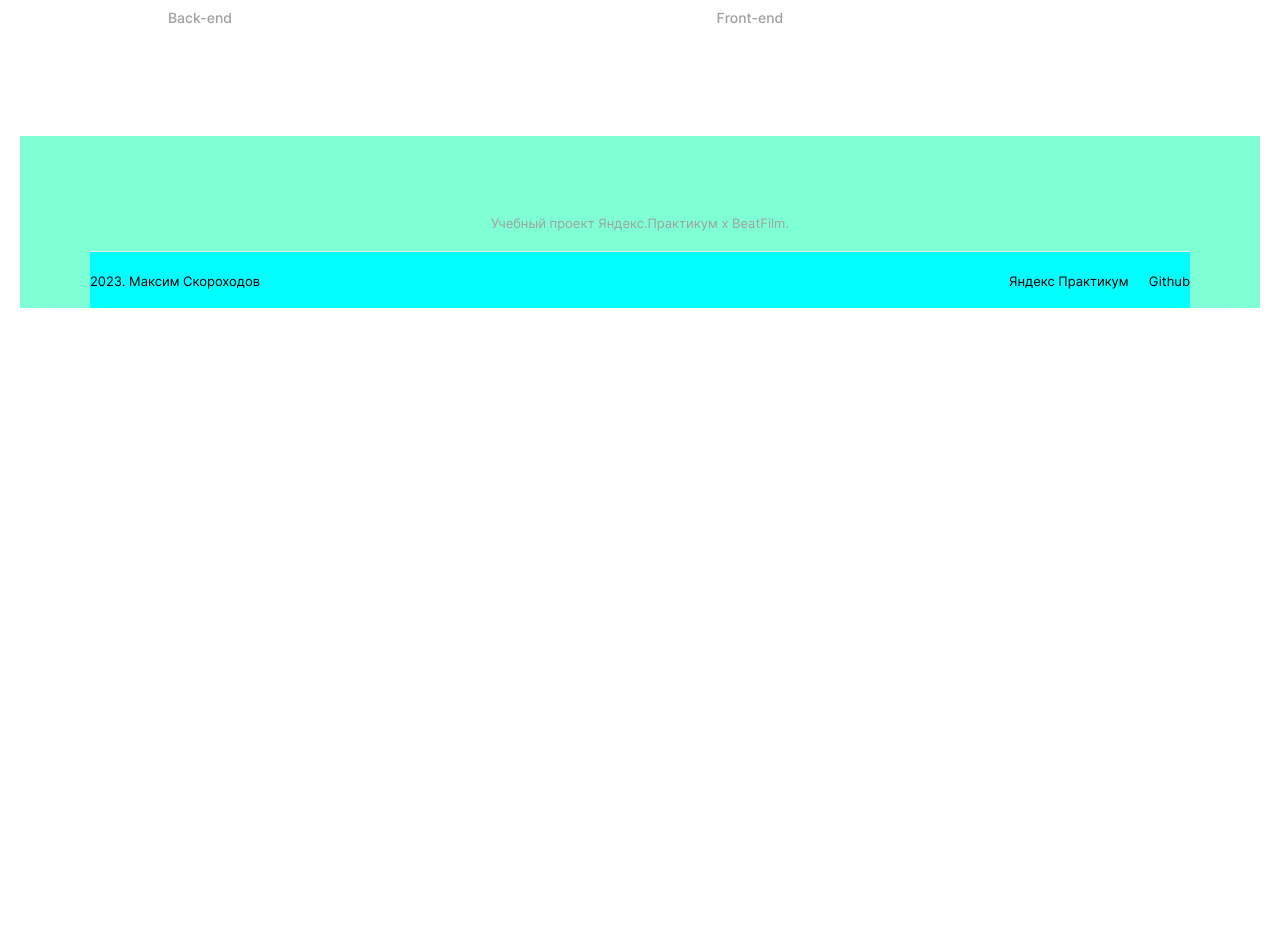
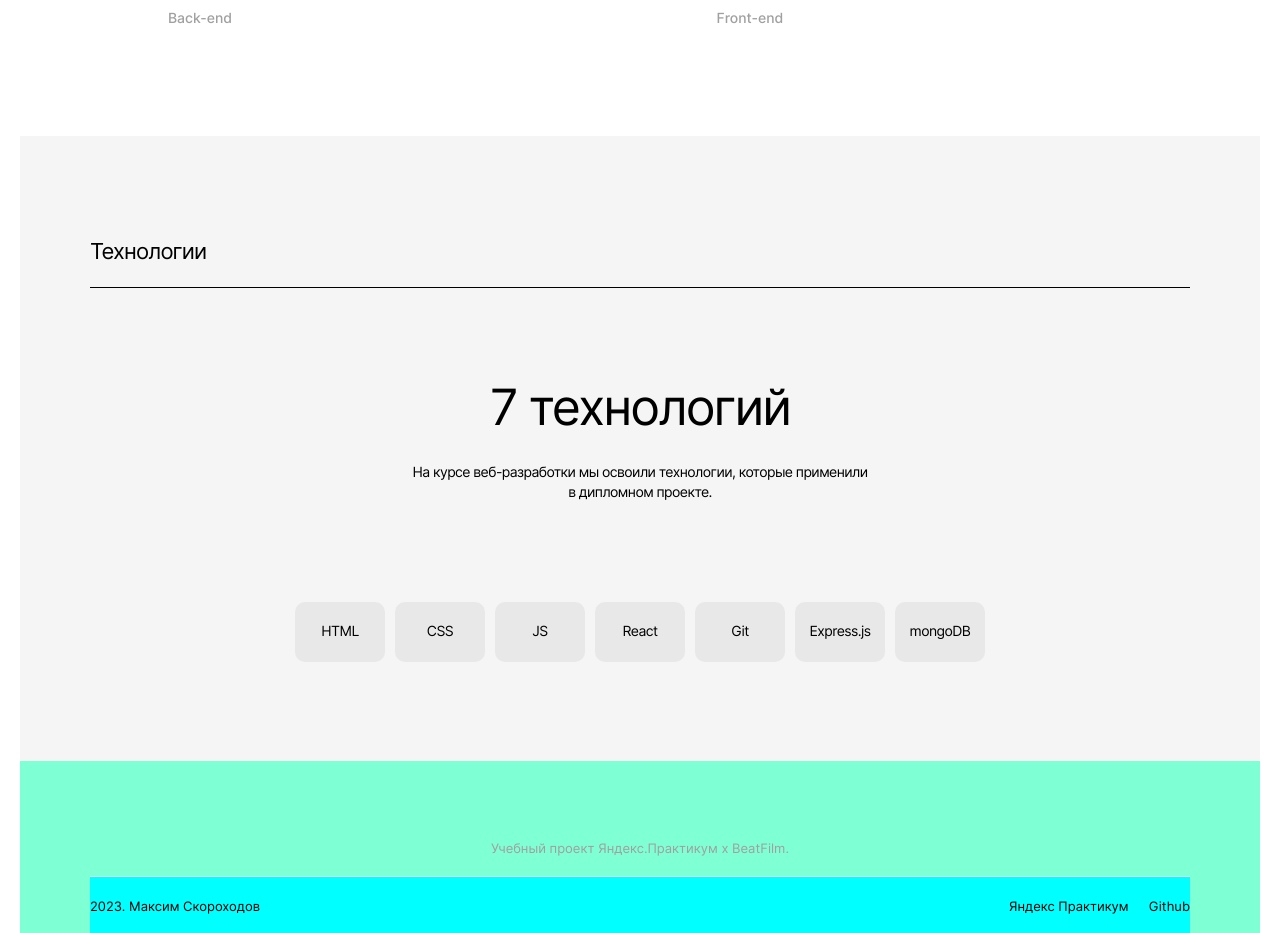
Before and after one commit to Balzak1976/movies-explorer-frontend, a React (Create React App) app: page / in a window 1280 px wide. Shown: the part 1120-2053 px from the top of the page. Before the commit the page ends 1428 px from the top, so only its background shows below. Built offline with nearby package versions, Linux system fonts and the light colour scheme.

Commit message:
feat: сверстать Techs

```diff
--- a/src/components/Main/Main.js
+++ b/src/components/Main/Main.js
@@ -10,7 +10,7 @@ function Main() {
     <main className="main">
       <Promo />
       <AboutProject />
-      {/* <Techs /> */}
+      <Techs />
       {/* <AboutMe /> */}
       {/* <Portfolio /> */}
     </main>
--- a/src/components/Main/Promo/Promo.css
+++ b/src/components/Main/Promo/Promo.css
@@ -17,6 +17,7 @@
   font-size: 50px;
   line-height: 1.16;
   color: #fff;
+  /* перенос текста на новую строку */
   white-space: pre-line;
 }
 
--- a/src/components/Main/Techs/Techs.css
+++ b/src/components/Main/Techs/Techs.css
@@ -0,0 +1,78 @@
+.techs {
+  width: 100%;
+  box-sizing: border-box;
+  padding-top: 103px;
+  min-height: 625px;
+  display: flex;
+  flex-direction: column;
+  align-items: center;
+  background-color: #f5f5f5;
+}
+
+.techs__header {
+  width: 100%;
+  margin: 0;
+  padding-bottom: 23px;
+  font-weight: 400;
+  font-size: 22px;
+  line-height: 1.125;
+  letter-spacing: -0.04em;
+  border-bottom: 1px solid #000;
+}
+
+.techs__description {
+  padding-top: 90px;
+  display: flex;
+  flex-direction: column;
+  align-items: center;
+  gap: 26px;
+}
+
+.techs__title {
+  margin: 0;
+  font-weight: 400;
+  font-size: 50px;
+  line-height: 1.16;
+  text-align: center;
+  letter-spacing: -0.04em;
+}
+
+.techs__subtitle {
+  margin: 0;
+  font-weight: 400;
+  font-size: 14px;
+  line-height: 1.43;
+  text-align: center;
+  letter-spacing: -0.04em;
+  /* перенос текста на новую строку */
+  white-space: pre-line;
+}
+
+.techs__list {
+  width: 100%;
+  padding-top: 100px;
+  display: flex;
+  justify-content: center;
+  gap: 10px;
+  /* normalize list */
+  list-style-type: none;
+  margin: 0;
+  padding-left: 0;
+}
+
+.techs__item {
+  min-width: 90px;
+  min-height: 60px;
+  box-sizing: border-box;
+  padding: 10px;
+  display: flex;
+  justify-content: center;
+  align-items: center;
+  background-color: #e8e8e8;
+  border-radius: 10px;
+  font-weight: 400;
+  font-size: 14px;
+  line-height: 1.21;
+  text-align: center;
+  letter-spacing: -0.04em;
+}
--- a/src/components/Main/Techs/Techs.js
+++ b/src/components/Main/Techs/Techs.js
@@ -0,0 +1,23 @@
+import './Techs.css';
+
+const TECHS_HEADER = 'Технологии';
+const TECHS_TITLE = '7 технологий';
+const TECHS_SUBTITLE = 'На курсе веб-разработки мы освоили технологии, которые применили \n в дипломном проекте.';
+const TECHS_LIST = ['HTML', 'CSS', 'JS', 'React', 'Git', 'Express.js', 'mongoDB'];
+
+function Techs() {
+  return (
+    <section className="techs page_width_l">
+      <h2 className="techs__header">{TECHS_HEADER}</h2>
+      <div className="techs__description">
+        <h3 className="techs__title">{TECHS_TITLE}</h3>
+        <p className="techs__subtitle">{TECHS_SUBTITLE}</p>
+      </div>
+      <ul className="techs__list">
+        {TECHS_LIST.map((v, i) => <li className="techs__item" key={i}>{v}</li>)}
+      </ul>
+    </section>
+  );
+}
+
+export default Techs;
```
